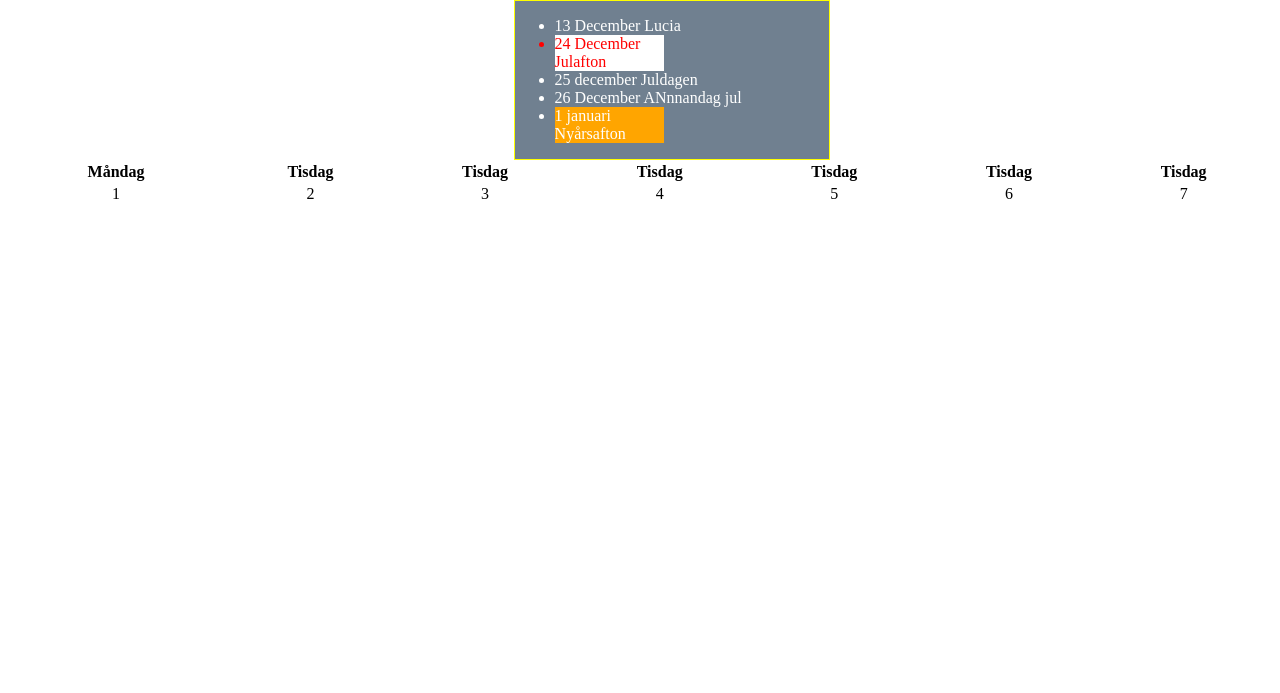
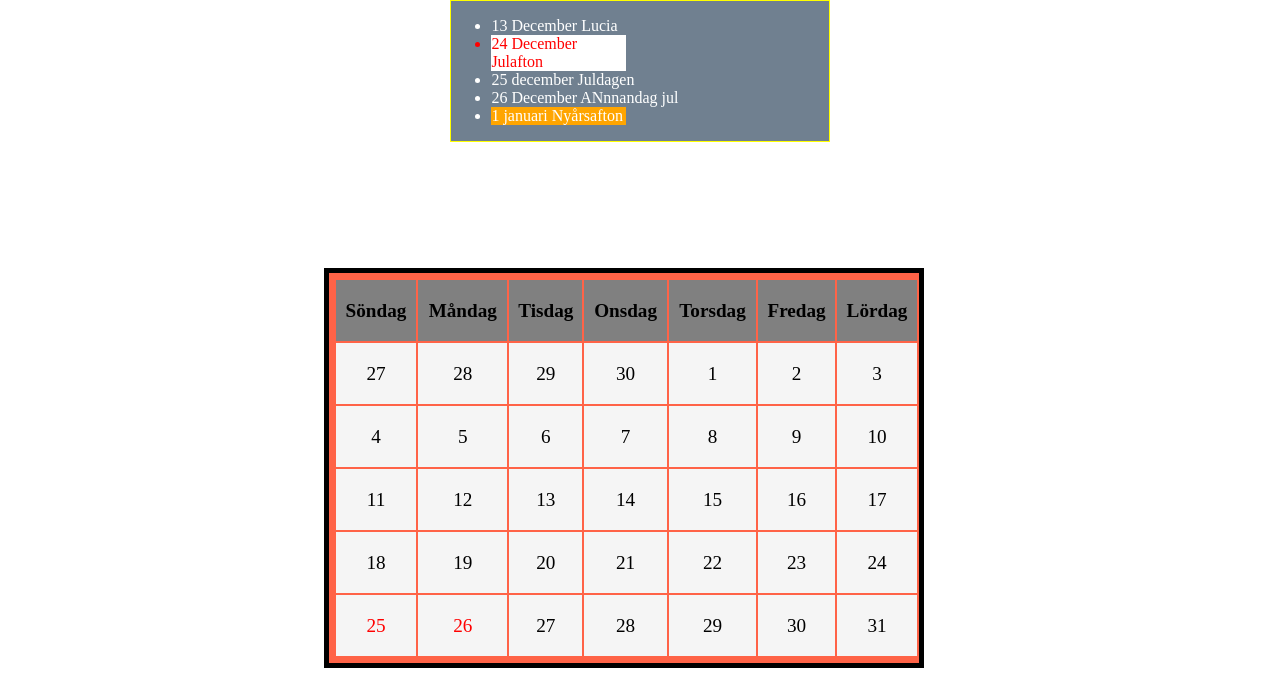
Before and after one commit to TE23DSterkyLudvig/lek-4-uppgift-2, a plain HTML site: page index.html in a window 1280 px wide. Shown: the part 107-800 px from the top of the page. Drawn offline with Linux system fonts and the light colour scheme.

Commit message:
snart klar

```diff
--- a/index.html
+++ b/index.html
@@ -23,26 +23,66 @@
 </ul>
     </div>
 
-    <table>
+    <table id="kalender">
 <tr>
+    <th>Söndag</th>
     <th>Måndag</th>
     <th>Tisdag</th>
-    <th>Tisdag</th>
-    <th>Tisdag</th>
-    <th>Tisdag</th>
-    <th>Tisdag</th>
-    <th>Tisdag</th>
+    <th>Onsdag</th>
+    <th>Torsdag</th>
+    <th>Fredag</th>
+    <th>Lördag</th>
 </tr>
+
 <tr>
+    <td>27</td>
+    <td>28</td>
+    <td>29</td>
+    <td>30</td>
     <td>1</td>
     <td>2</td>
     <td>3</td>
+</tr>
+<tr>
     <td>4</td>
     <td>5</td>
     <td>6</td>
     <td>7</td>
+    <td>8</td>
+    <td>9</td>
+    <td>10</td>
 </tr>
+<tr>
+    <td>11</td>
+    <td>12</td>
+    <td>13</td>
+    <td>14</td>
+    <td>15</td>
+    <td>16</td>
+    <td>17</td>
+</tr>
+<tr>
+    <td>18</td>
+    <td>19</td>
+    <td>20</td>
+    <td>21</td>
+    <td>22</td>
+    <td>23</td>
+    <td>24</td>
+</tr>
+<tr>
+<td class="helgdag">25</td>
+<td class="helgdag">26</td>
+<td>27</td>
+<td>28</td>
+<td>29</td>
+<td>30</td>
+<td>31</td>
+</tr>
+    </table>
 
-    </table>
+    <div id="transparant">
+<img id="bang" src="./img/fireworks_small.png" alt="fireworks_small">
+    </div>
 </body>
 </html>
--- a/style.css
+++ b/style.css
@@ -32,10 +32,48 @@ h1{
 .viktiga{
     background-color: slategray;
     border: 1.5px solid yellow;
-    margin-left:  40%;
+    margin-left:  35%;
     margin-right: 35%;
     text-align: left;
 }
 li{
     color: white;
 }
+th{
+    background-color: gray;
+    height: 2.5%;
+    font-size:larger;
+}
+td{
+    background-color: whitesmoke;
+    width: 50px;
+    height: 10px;
+    font-size: larger;
+}
+.helgdag{
+    color: red;
+}
+#kalender{
+  margin-left: 25%;
+  width: 600px;
+  height: 400px;
+  margin-top: 10%;
+  margin-bottom: 40%;
+  border: 5px solid black;
+  padding-left: 5px;
+  padding-top: 5px;
+  padding-bottom: 5px;
+  background-color: tomato;
+}
+#transparant{
+    background-color: rgba(red, green, blue, 0);
+    border: 5px solid black;
+    margin-left: 25%;
+    margin-right: 25%;
+    display: flex;
+    align-items: center;
+    justify-content: center;
+}
+#bang{
+padding-right: 30px;
+}
```
